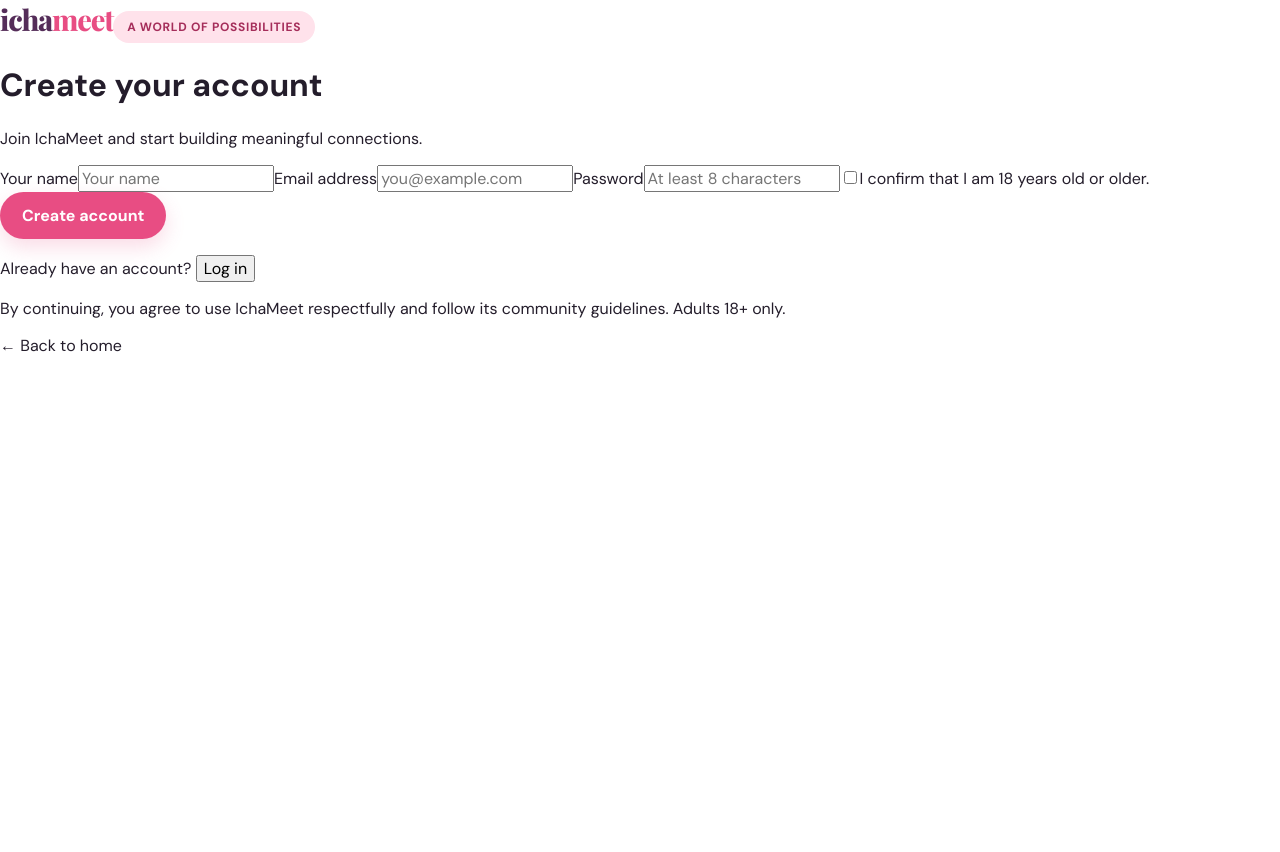
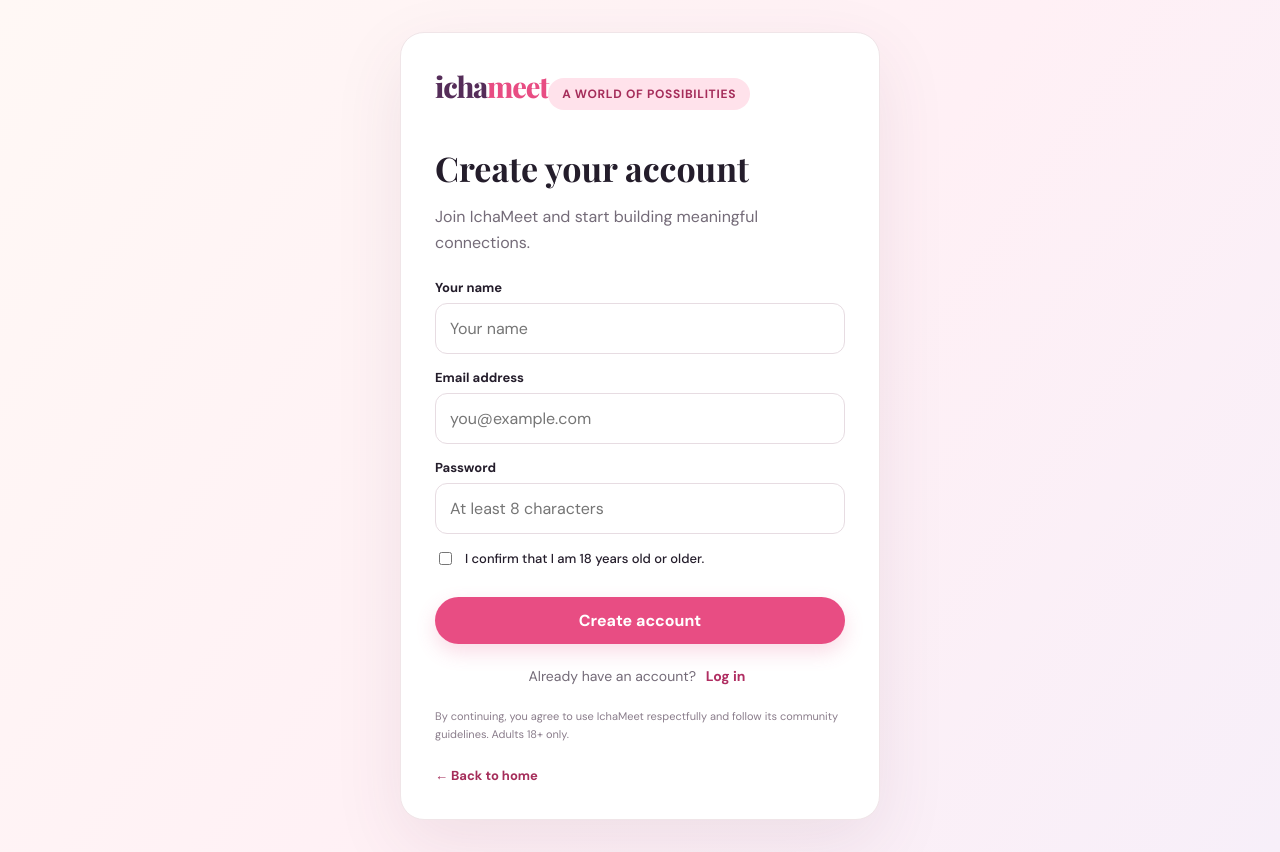
Before and after one commit to chisoluokenyi-debug/ichameet, a Next.js app: page /signup in a window 1280 px wide. Before the commit the page ends 800 px from the top, so only its background shows below. Built offline with nearby package versions, Linux system fonts and the light colour scheme.

Commit message:
Style IchaMeet authentication pages

```diff
--- a/app/globals.css
+++ b/app/globals.css
@@ -155,3 +155,27 @@ button,input{font:inherit}
 .call-modal-icon{width:62px;height:62px;margin:4px auto 18px;display:grid;place-items:center;border-radius:50%;background:#ffe8ef;color:var(--plum);font-size:27px}
 .call-setup-status{padding:11px;background:#fff7e8;border-radius:10px;color:#8a5a12!important;font-weight:700;font-size:12px!important}
 @media(max-width:760px){.chat-shell{height:calc(100vh - 92px);min-height:560px;grid-template-columns:1fr;padding:0 10px;margin:12px auto}.chat-contacts{display:none}.chat-person{padding:13px}.call-button{padding:9px}.call-button small{display:none}.chat-messages{padding:15px}.chat-compose{padding:12px}.chat-preview-label{display:none}}
+
+
+/* Real account registration */
+.auth-page{min-height:100vh;padding:32px 18px;display:grid;place-items:center;background:linear-gradient(125deg,#fff8f5,#fff0f5 55%,#f7eff9)}
+.auth-card{width:min(480px,100%);padding:34px;background:#fff;border:1px solid var(--line);border-radius:24px;box-shadow:0 24px 70px #5b315018}
+.auth-brand{display:inline-block;margin-bottom:24px}
+.auth-card h1{font:700 34px/1.15 'Playfair Display',serif;margin:20px 0 8px}
+.auth-intro{color:var(--muted);line-height:1.65}
+.auth-card form{margin-top:22px}
+.auth-card label{display:block;font-size:13px;font-weight:700;margin:15px 0 7px}
+.auth-card input:not([type=checkbox]){width:100%;padding:14px;border:1px solid #e7dce2;border-radius:12px;font:inherit}
+.auth-card input:focus{outline:2px solid #e84d8340;border-color:var(--pink)}
+.auth-card .adult-check{display:flex;align-items:flex-start;gap:10px;font-weight:500;line-height:1.5}
+.auth-card .adult-check input{margin-top:3px;accent-color:var(--pink)}
+.auth-submit{width:100%;margin-top:22px}
+.auth-submit:disabled{opacity:.65;cursor:wait}
+.auth-notice,.auth-error{padding:12px 14px;border-radius:12px;font-size:13px;line-height:1.55}
+.auth-notice{background:#effaf2;color:#236b3b}
+.auth-error{background:#fff0f0;color:#a12626}
+.auth-switch{text-align:center;font-size:14px;color:var(--muted);margin-top:22px}
+.auth-switch button{border:0;background:none;color:#b02e62;font-weight:700;cursor:pointer}
+.auth-terms{font-size:11px;color:#8a7d8b;line-height:1.6;margin-top:22px}
+.auth-home{display:inline-block;margin-top:12px;color:#a52d5a;font-size:13px;font-weight:700}
+@media(max-width:480px){.auth-card{padding:25px 20px}}
```
